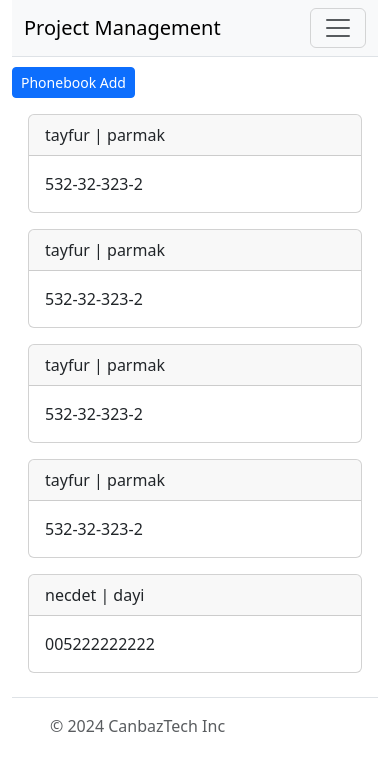
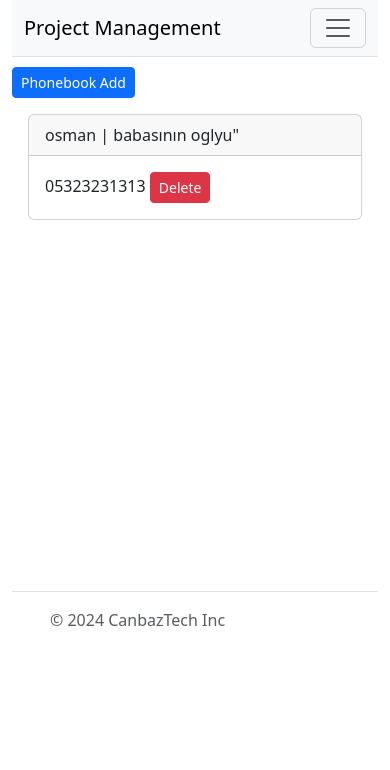
Before and after one commit to tayfurparmak/ct-project-management, an Angular app: page /phonebook in a window 390 px wide. Shown: the top 770 px of the page. Built offline with nearby package versions, Linux system fonts and the light colour scheme; data requests are answered from the project's data file.

Commit message:
phonebook delete add

```diff
--- a/db.json
+++ b/db.json
@@ -55,34 +55,10 @@
   ],
   "phonebooks": [
     {
-      "id": 1,
-      "name": "tayfur",
-      "surname": "parmak",
-      "gsm": "532-32-323-2"
-    },
-    {
-      "id": 2,
-      "name": "tayfur",
-      "surname": "parmak",
-      "gsm": "532-32-323-2"
-    },
-    {
-      "id": 3,
-      "name": "tayfur",
-      "surname": "parmak",
-      "gsm": "532-32-323-2"
-    },
-    {
-      "id": 4,
-      "name": "tayfur",
-      "surname": "parmak",
-      "gsm": "532-32-323-2"
-    },
-    {
-      "name": "necdet",
-      "surname": "dayi",
-      "gsm": "005222222222",
-      "id": 1702124575472
+      "name": "osman ",
+      "surname": "babasının oglyu\"",
+      "gsm": "05323231313",
+      "id": 1702125799821
     }
   ]
 }
--- a/src/app/components/phonebook/phonebook.component.html
+++ b/src/app/components/phonebook/phonebook.component.html
@@ -10,5 +10,6 @@
   </div>
   <div class="card-body">
     {{ item.gsm }}
+    <button class="btn btn-danger btn-sm" (click)="remove(item.id)">Delete</button>
   </div>
 </div>
--- a/src/app/components/phonebook/phonebook.component.ts
+++ b/src/app/components/phonebook/phonebook.component.ts
@@ -19,4 +19,14 @@ export class PhonebookComponent {
   async reload() {
     this.phonebooks = await this.phoneService.Get();
   }
+
+  public async remove(id: number) {
+    if (confirm('Are you sure?')) {
+      await this.phoneService.Remove(id);
+      await this.reload();
+    }
+  }
+
+
+
 }
```
